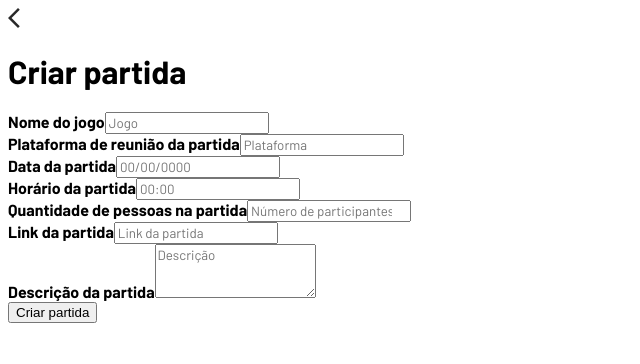
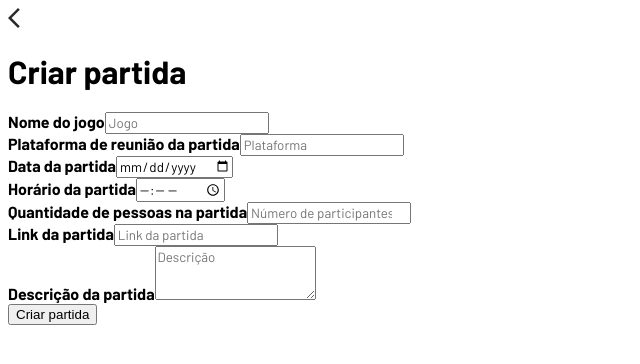
Before and after one commit to RodiSales87/pta-squad-drigo, a Next.js app in the folder client/: page /forms in a window 1280 px wide. Shown: the top 364 px of the page, without its empty margins (0-640 px from the left). Built offline with nearby package versions, Linux system fonts and the light colour scheme.

Commit message:
feat/create-match: datepicker and timepicker implemented

```diff
--- a/client/src/app/forms/page.tsx
+++ b/client/src/app/forms/page.tsx
@@ -32,9 +32,10 @@ type FormData =
 
 }
 
+
 export default function App(){
 
-    const { register, handleSubmit} = useForm<FormData>()
+    const { register, handleSubmit, setValue} = useForm<FormData>()
 
     const printData: SubmitHandler<FormData> = (data) =>
     {
@@ -67,12 +68,12 @@ export default function App(){
 
                             <div id="date-input" className = "col-start-1 col-span-2">
                                 <label htmlFor="date" className="block text-sm/6 font-medium text-gray-900">Data da partida</label>
-                                <input {...register('date')} id="date" placeholder="00/00/0000" className = {`${barlow400.className} block w-full rounded-md bg-white px-3 py-1.5 text-base text-gray-900 outline outline-1 -outline-offset-1 outline-gray-300 placeholder:text-gray-400 focus:outline focus:outline-2 focus:-outline-offset-2 focus:outline-indigo-600 sm:text-sm/6 `} />
+                                <input {...register('date')} id="date" placeholder="00/00/0000" type = "date" className = {`${barlow400.className} block w-full rounded-md bg-white px-3 py-1.5 text-base text-gray-900 outline outline-1 -outline-offset-1 outline-gray-300 placeholder:text-gray-400 focus:outline focus:outline-2 focus:-outline-offset-2 focus:outline-indigo-600 sm:text-sm/6 `} />
                             </div>
 
                             <div id="hour-input" className = "col-start-3 col-span-2">
                                 <label htmlFor="hour" className="block text-sm/6 font-medium text-gray-900">Horário da partida</label>
-                                <input {...register('hour')} id="hour" placeholder="00:00" className = {`${barlow400.className} block w-full rounded-md bg-white px-3 py-1.5 text-base text-gray-900 outline outline-1 -outline-offset-1 outline-gray-300 placeholder:text-gray-400 focus:outline focus:outline-2 focus:-outline-offset-2 focus:outline-indigo-600 sm:text-sm/6 `}/>
+                                <input {...register('hour')} id="hour" placeholder="00:00" type="time" className = {`${barlow400.className} block w-full rounded-md bg-white px-3 py-1.5 text-base text-gray-900 outline outline-1 -outline-offset-1 outline-gray-300 placeholder:text-gray-400 focus:outline focus:outline-2 focus:-outline-offset-2 focus:outline-indigo-600 sm:text-sm/6 `}/>
                             </div>
 
                             <div id="maxparticipants-input" className = "col-start-5 col-span-2">
```
Also changed, not shown: client/src/components/datepicker/datepicker.tsx (added, +43 -0 lines).
